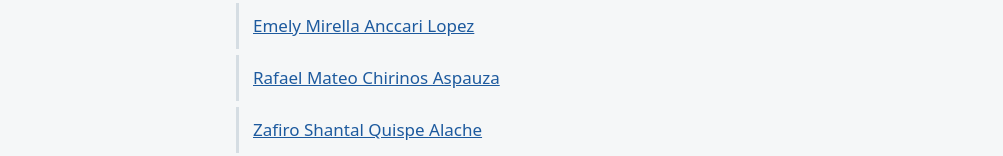
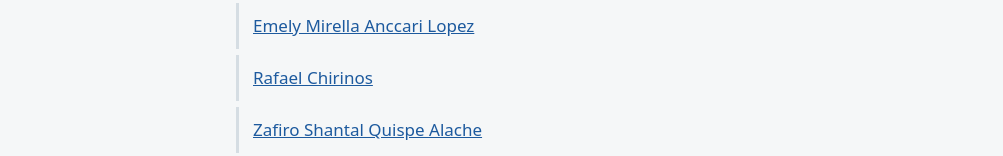
Before and after one commit to eduardoisaacrojasjuarez/eduardoisaacrojasjuarez.github.io, a plain HTML site: page index.html in a window 1280 px wide. Shown: the part 2149-2305 px from the top of the page, without its empty margins (138-1141 px from the left). Drawn offline with Linux system fonts and the light colour scheme.

Commit message:
Update index.html

```diff
--- a/index.html
+++ b/index.html
@@ -182,7 +182,7 @@
           <li><a href="https://bre-pilar.github.io/Breshia-del-pilar-peralta-mamani/" target="_blank" rel="noopener noreferrer">Breshia del Pilar Peralta Mamani</a></li>
           <li><a href="https://dominickapfata-sudo.github.io/dominickrayapfatallaique.github.io/" target="_blank" rel="noopener noreferrer">Dominick Ray Apfata Llaque</a></li>
           <li><a href="https://emelyanccari-ops.github.io" target="_blank" rel="noopener noreferrer">Emely Mirella Anccari Lopez</a></li>
-          <li><a href="https://rafaelchirinosaspauza.github.io/sitio-web-sobre-mi-/" target="_blank" rel="noopener noreferrer">Rafael Mateo Chirinos Aspauza</a></li>
+          <li><a href="https://rafaelchirinosaspauza.github.io/sitio-web-sobre-mi-/" target="_blank" rel="noopener noreferrer">Rafael Chirinos</a></li>
           <li><a href="https://zafiroquispe-wq.github.io/" target="_blank" rel="noopener noreferrer">Zafiro Shantal Quispe Alache</a></li>
         </ul>
         <p class="nota">Paginas web de los compañeros del curso</p>
```
